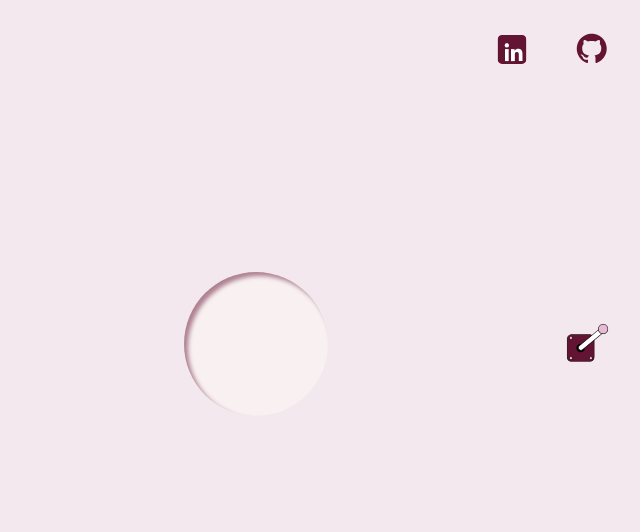
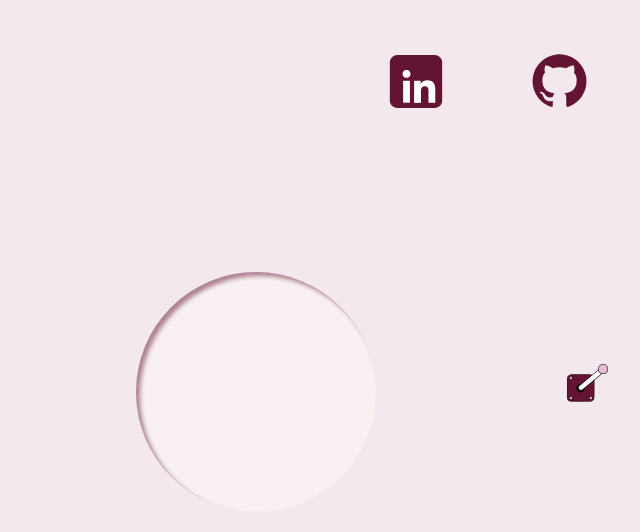
Before and after one commit to GraZielly002/ImparPar, a plain HTML site: page index.html in a window 768 px wide. Shown: the whole page, without its empty margins (128-768 px from the left). Drawn offline with Linux system fonts and the light colour scheme; a web font is replaced by a local one.

Commit message:
Update style.css

```diff
--- a/style.css
+++ b/style.css
@@ -90,3 +90,36 @@ input:focus{
     width: 6.3rem;
     height: 8rem;
 }
+
+@media screen and (min-width: 768px) and (max-width: 1024px) {
+    img{
+        width: 9rem;
+        height: 9rem;
+    }
+    #linkedin{
+        height: 8.78rem;
+    }
+    p{
+        font-size: 6.67rem;
+        letter-spacing: 0.325rem;
+    }
+    .ar1{
+        margin-top: 8vh;
+    }
+    .circulo{
+        width: 15rem;
+        height: 15rem;
+    }
+    #num{
+        height: 10rem;
+        width: 10rem;
+        font-size: 6.7rem;
+        padding-left: 8px;
+        margin-left: 3.4vh;
+        margin-top: 3vh;
+    }
+    .ar2{
+        margin-top: -17vh;
+    }
+
+}
```
